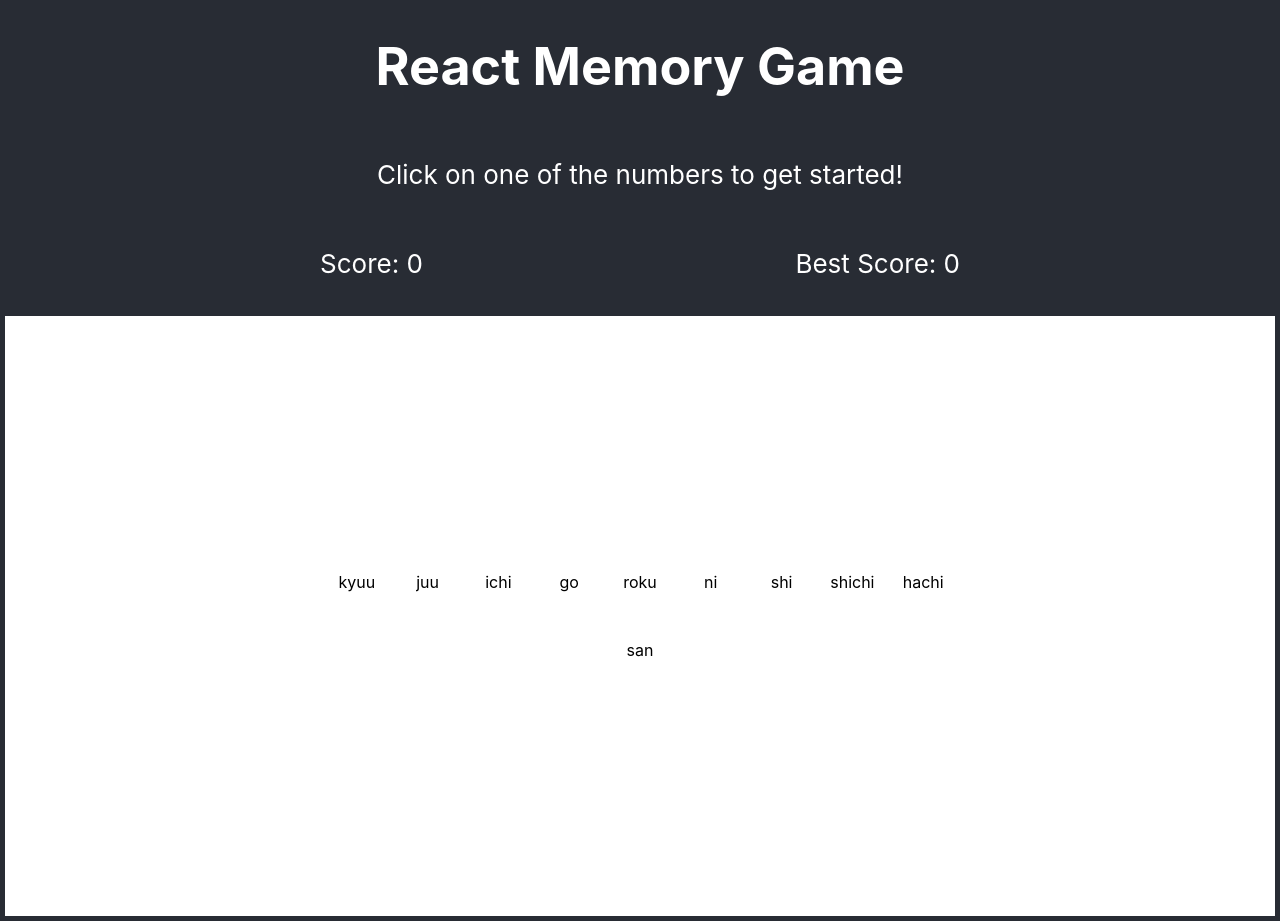
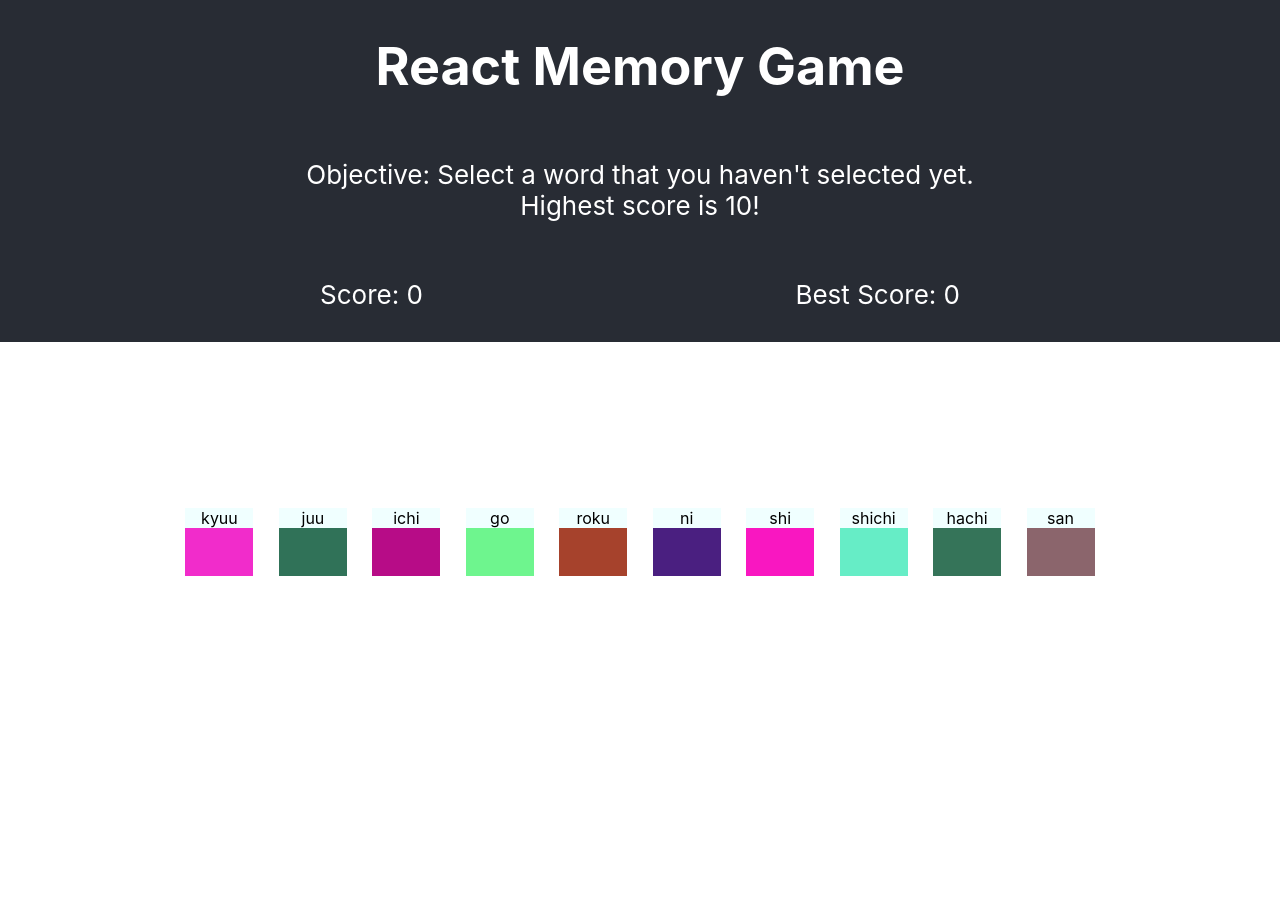
Before and after one commit to Icurra/react_memorygame_project, a React (Create React App) app: page / in a window 1280 px wide. After the commit the page ends 800 px from the top, so only its background shows below. Built offline with nearby package versions, Linux system fonts and the light colour scheme.

Commit message:
Added colors that randomize

```diff
--- a/src/App.css
+++ b/src/App.css
@@ -1,11 +1,5 @@
 .App {
   text-align: center;
-}
-
-@media (prefers-reduced-motion: no-preference) {
-  .App-logo {
-    animation: App-logo-spin infinite 20s linear;
-  }
 }
 
 .App-header {
@@ -20,8 +14,7 @@
 }
 
 .App-container {
-  min-height: 75vh;
-  border: 5px solid #282c34;
+  min-height: 50vh;
   display: flex;
   flex-direction: column;
   justify-content: center;
@@ -37,18 +30,9 @@
 }
 
 .App-item-container {
-  width: 50vw;
+  width: 75vw;
   display: flex;
   justify-content: space-evenly;
   align-items: center;
   flex-wrap: wrap;
 }
-
-/* @keyframes App-logo-spin {
-  from {
-    transform: rotate(0deg);
-  }
-  to {
-    transform: rotate(360deg);
-  }
-} */
--- a/src/App.jsx
+++ b/src/App.jsx
@@ -13,48 +13,62 @@ class App extends React.Component {
         {
           content: "ichi",
           wasClicked: false,
+          color: this.randomHEX(),
         },
         {
           content: "ni",
           wasClicked: false,
+          color: this.randomHEX(),
         },
         {
           content: "san",
           wasClicked: false,
+          color: this.randomHEX(),
         },
         {
           content: "shi",
           wasClicked: false,
+          color: this.randomHEX(),
         },
         {
           content: "go",
           wasClicked: false,
+          color: this.randomHEX(),
         },
         {
           content: "roku",
           wasClicked: false,
+          color: this.randomHEX(),
         },
         {
           content: "shichi",
           wasClicked: false,
+          color: this.randomHEX(),
         },
         {
           content: "hachi",
           wasClicked: false,
+          color: this.randomHEX(),
         },
         {
           content: "kyuu",
           wasClicked: false,
+          color: this.randomHEX(),
         },
         {
           content: "juu",
           wasClicked: false,
+          color: this.randomHEX(),
         },
       ],
     };
 
     this.checkScore = this.checkScore.bind(this);
     this.randomizeNumbers = this.randomizeNumbers.bind(this);
+  }
+
+  randomHEX() {
+    return Math.floor(Math.random() * 16777215).toString(16);
   }
 
   checkScore(item) {
@@ -94,7 +108,9 @@ class App extends React.Component {
 
       temporaryIndex = array[index];
       array[index] = array[randomIndex];
+      array[index].color = this.randomHEX();
       array[randomIndex] = temporaryIndex;
+      array[randomIndex].color = this.randomHEX();
     }
 
     return array;
@@ -110,7 +126,10 @@ class App extends React.Component {
       <main className="App">
         <header className="App-header">
           <h1>React Memory Game</h1>
-          <p>Click on one of the numbers to get started!</p>
+          <p>
+            Objective: Select a word that you haven't selected yet.<br></br>
+            Highest score is 10!
+          </p>
           <div className="App-scoreboard">
             <span>Score: {this.state.score}</span>
             <span>Best Score: {this.state.bestScore}</span>
@@ -120,8 +139,12 @@ class App extends React.Component {
           <div className="App-item-container">
             {this.state.numbers.map((num) => {
               return (
-                <div key={num.content + ""}>
-                  <GameItem value={num} method={this.checkScore} />
+                <div key={num.content + "_key"}>
+                  <GameItem
+                    value={num}
+                    method={this.checkScore}
+                    color={num.color}
+                  />
                 </div>
               );
             })}
--- a/src/components/GameItem.css
+++ b/src/components/GameItem.css
@@ -2,13 +2,13 @@
   border: 1px solid "#eee";
   width: calc(100px - 4vmin);
   height: calc(100px - 4vmin);
-  display: flex;
-  justify-content: center;
-  align-items: center;
+  box-sizing: border-box;
 }
 
 .GameItem-div > p {
+  margin: 0 auto;
   text-align: center;
+  background-color: azure;
 }
 
 .GameItem-div:hover {
--- a/src/components/GameItem.jsx
+++ b/src/components/GameItem.jsx
@@ -6,6 +6,7 @@ class GameItem extends React.Component {
     return (
       <div
         className="GameItem-div"
+        style={{ backgroundColor: "#" + this.props.color }}
         onClick={() => this.props.method(this.props.value)}
       >
         <p>{this.props.value.content}</p>
```
Also changed, not shown: 1 other file (tests, documents, lock files or other folders).
